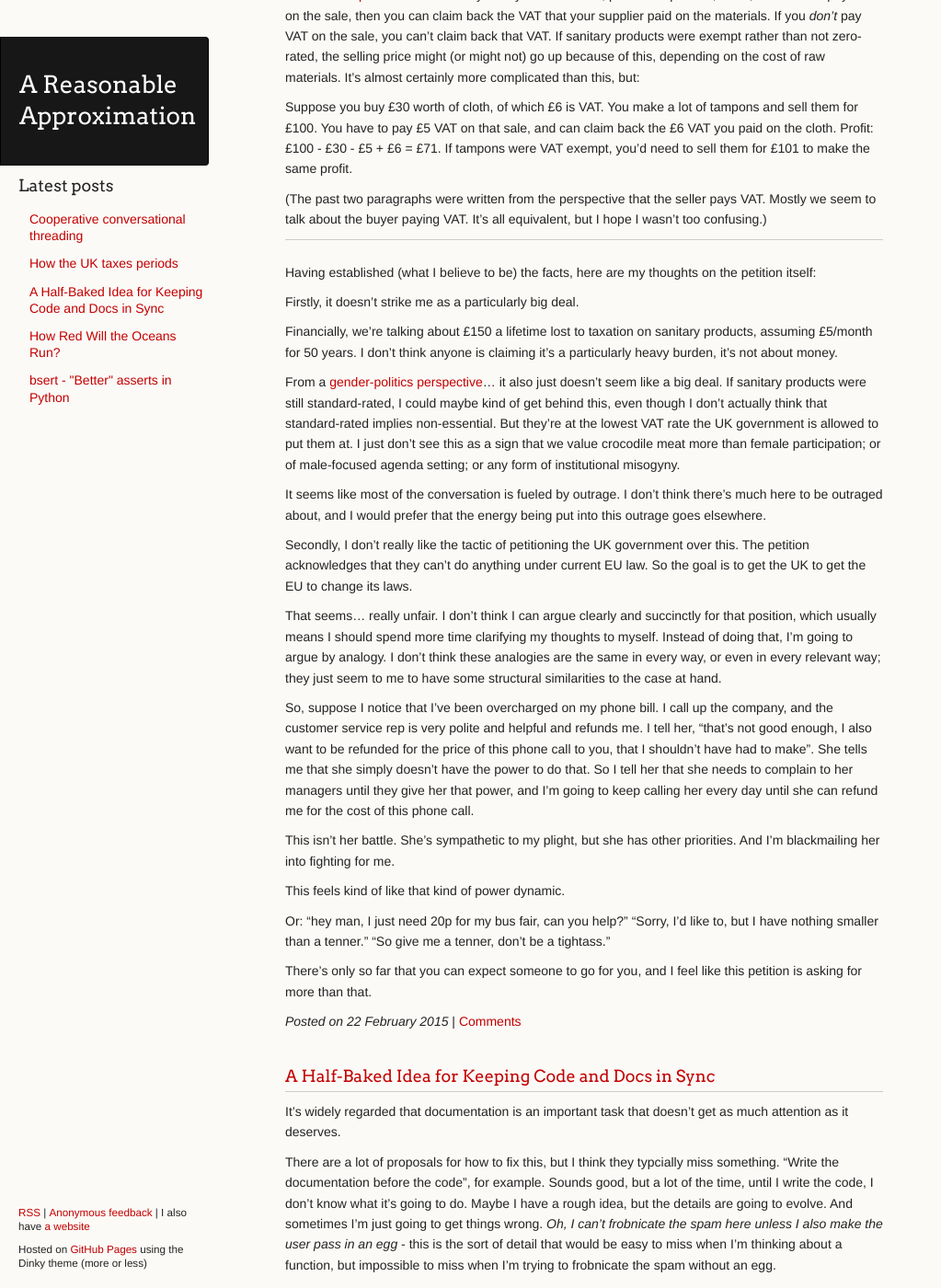
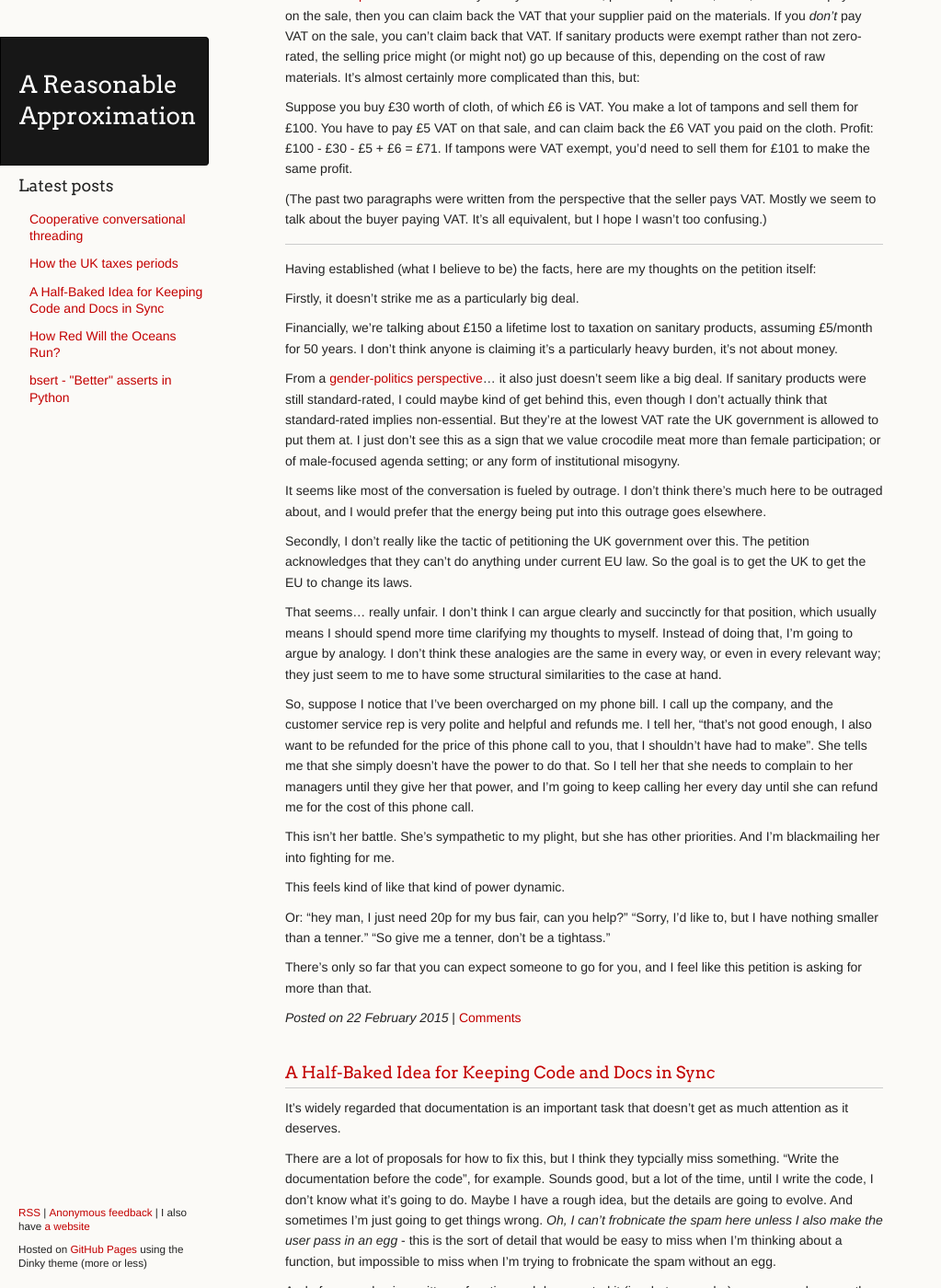
Before and after one commit to ChickenProp/chickenprop.github.com, a Jekyll site: the page built from index.html, in a window 1280 px wide and 1400 px high, scrolled down 3254 px. Shown: the whole window at 92% size, without its empty margins (0-1023 px from the left). Built offline with Jekyll 4.4.1, drawn with Linux system fonts in a browser that asks for light colours; nearby versions of some CDN libraries; Markdown is read by kramdown in place of the engine named in the settings; formulas are drawn with MathJax 3; comment, search, counter and statistics services are not loaded.

Commit message:
Edit HR margins.

```diff
--- a/stylesheets/styles.css
+++ b/stylesheets/styles.css
@@ -136,10 +136,10 @@ dl p {
 }
 
 hr {
-  border:0;
-  background:#ccc;
-  height:1px;
-  margin:0 0 24px;
+    border:0;
+    background:#ccc;
+    height:1px;
+    margin: 15px 0px;
 }
 
 spoiler {
```
